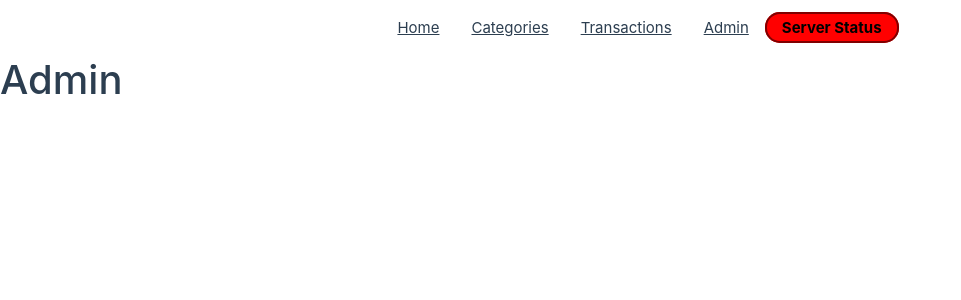
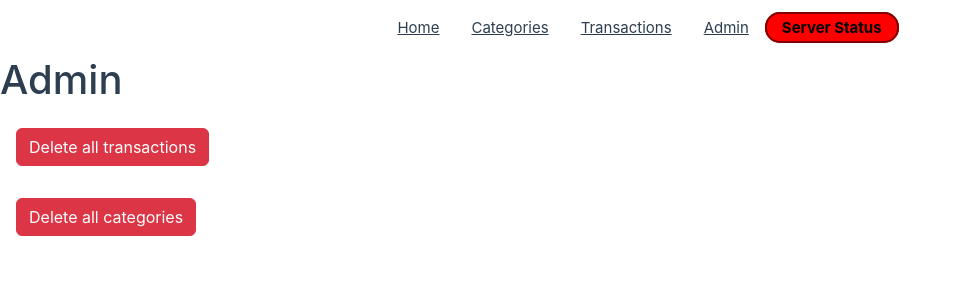
Before and after one commit to Antzy21/Money-Tracker-2.0, a Vue app in the folder Client-ui/: page /admin in a window 1280 px wide. Shown: the top 300 px of the page, without its empty margins (0-961 px from the left). Built offline with nearby package versions, Linux system fonts and the light colour scheme; no server answers.

Commit message:
Add front-end delete buttons and api calls

```diff
--- /dev/null
+++ b/Client-ui/src/api/AdminApi.ts
@@ -0,0 +1,26 @@
+const controllerName =  'Admin'
+
+function deleteAllTransactions() {
+    return fetch(`${API_URL}/${controllerName}/deleteAllTransactions`, {
+        method: "delete",
+        mode: 'cors',
+        headers: {
+            'Content-Type': 'application/json',
+        },
+    })
+}
+
+function deleteAllCategories() {
+    return fetch(`${API_URL}/${controllerName}/deleteAllCategories`, {
+        method: "delete",
+        mode: 'cors',
+        headers: {
+            'Content-Type': 'application/json',
+        },
+    })
+}
+
+export {
+    deleteAllTransactions,
+    deleteAllCategories,
+}
--- a/Client-ui/src/views/Admin.vue
+++ b/Client-ui/src/views/Admin.vue
@@ -1,7 +1,33 @@
 <script setup lang="ts">
+import { deleteAllTransactions, deleteAllCategories } from '@/api/AdminApi'
 
+function deleteTransactions() {
+  deleteAllTransactions().then(response => {
+    if (response.ok) {
+      alert('All transactions deleted successfully');
+    } else {
+      alert('Failed to delete transactions');
+    }
+  });
+}
+
+function deleteCategories() {
+  deleteAllCategories().then(response => {
+    if (response.ok) {
+      alert('All categories deleted successfully');
+    } else {
+      alert('Failed to delete categories');
+    }
+  });
+}
 </script>
 
 <template>
   <h1>Admin</h1>
+  <div class="p-3">
+    <button class="btn btn-danger" @click="deleteTransactions">Delete all transactions</button>
+  </div>
+  <div class="p-3">
+    <button class="btn btn-danger" @click="deleteCategories">Delete all categories</button>
+  </div>
 </template>
```
